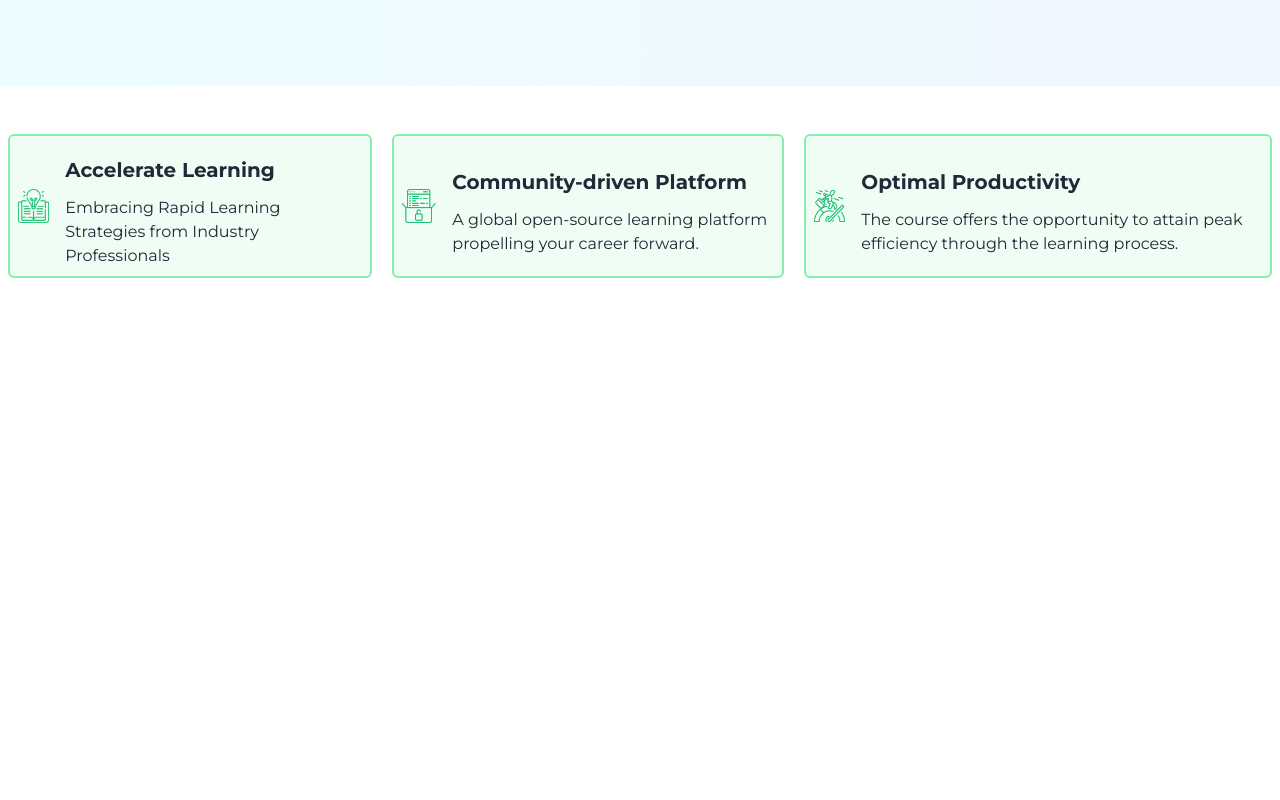
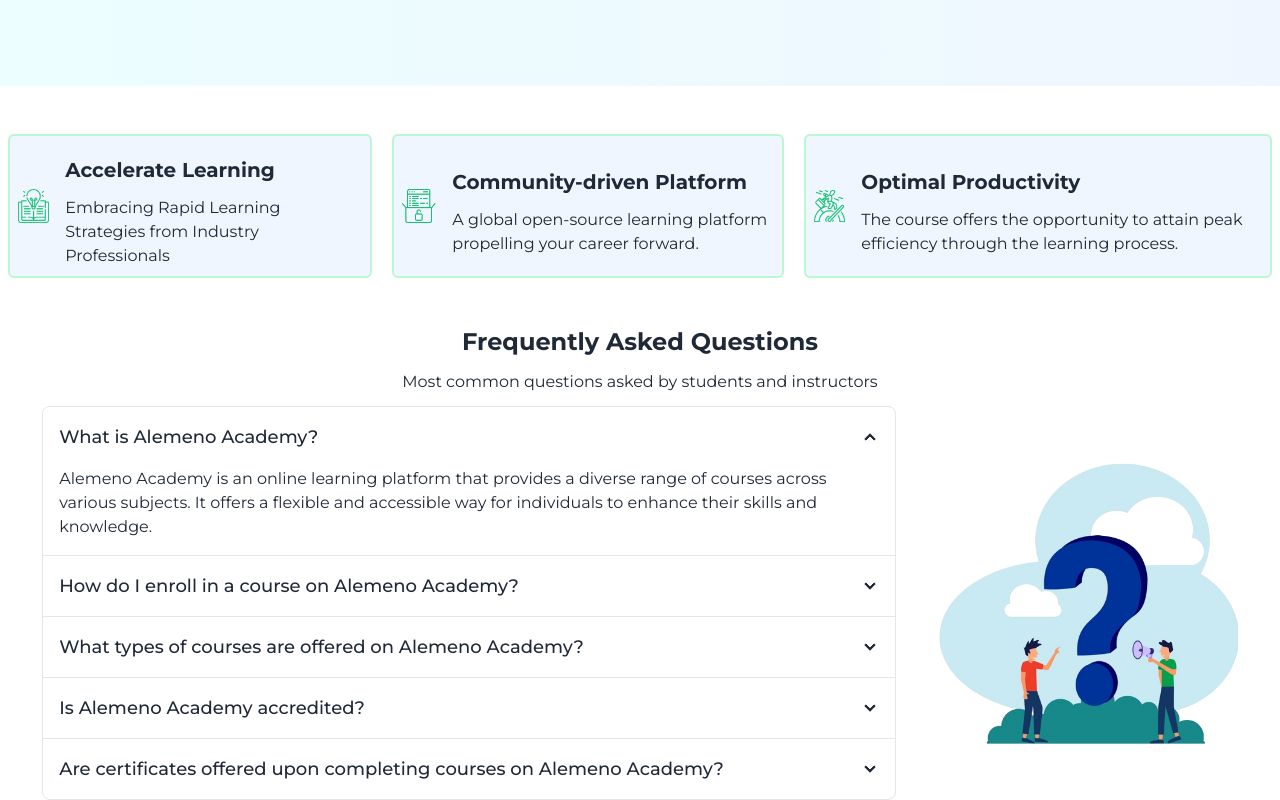
Before and after one commit to Ishtiak007/Alemeno-Academy-Client, a React (Vite) app: page / in a window 1280 px wide. Shown: the part 714-1514 px from the top of the page. Before the commit the page ends 1040 px from the top, so only its background shows below. Built offline with nearby package versions, Linux system fonts and the light colour scheme; no server answers.

Commit message:
FAQ section added to the home page

```diff
--- /dev/null
+++ b/src/Pages/Home/FAQsection/FAQsection.jsx
@@ -0,0 +1,67 @@
+import FAQsectionImage from '../../../assets/image/FAQsectionImage-removebg-preview.png'
+
+const FAQsection = () => {
+    return (
+        <div>
+            <h1 className='text-center font-bold text-2xl'>Frequently Asked Questions </h1>
+            <p className='my-3 text-center'>Most common questions asked by students and instructors</p>
+            <div className='flex justify-evenly items-center'>
+                <div className='w-2/3'>
+                    <div className="join join-vertical w-full">
+                        <div className="collapse collapse-arrow join-item border border-base-300">
+                            <input type="radio" name="my-accordion-4" checked="checked" />
+                            <div className="collapse-title text-lg font-medium">
+                                What is Alemeno Academy?
+                            </div>
+                            <div className="collapse-content">
+                                <p>Alemeno Academy is an online learning platform that provides a diverse range of courses across various subjects. It offers a flexible and accessible way for individuals to enhance their skills and knowledge.</p>
+                            </div>
+                        </div>
+                        <div className="collapse collapse-arrow join-item border border-base-300">
+                            <input type="radio" name="my-accordion-4" />
+                            <div className="collapse-title text-lg font-medium">
+                                How do I enroll in a course on Alemeno Academy?
+                            </div>
+                            <div className="collapse-content">
+                                <p>To enroll in a course on Alemeno Academy, you can create an account on their platform, browse the available courses, and follow the enrollment instructions provided for each specific course.</p>
+                            </div>
+                        </div>
+                        <div className="collapse collapse-arrow join-item border border-base-300">
+                            <input type="radio" name="my-accordion-4" />
+                            <div className="collapse-title text-lg font-medium">
+                                What types of courses are offered on Alemeno Academy?
+                            </div>
+                            <div className="collapse-content">
+                                <p>Alemeno Academy offers a wide array of courses, including but not limited to business, technology, arts, and personal development. The platform aims to cater to a diverse range of interests and learning goals.</p>
+                            </div>
+                        </div>
+                        <div className="collapse collapse-arrow join-item border border-base-300">
+                            <input type="radio" name="my-accordion-4" />
+                            <div className="collapse-title text-lg font-medium">
+                                Is Alemeno Academy accredited?
+                            </div>
+                            <div className="collapse-content">
+                                <p>Alemeno Academys accreditation status may vary depending on the courses and the institutions or instructors providing them. Its recommended to check the accreditation details provided for each course.</p>
+                            </div>
+                        </div>
+                        <div className="collapse collapse-arrow join-item border border-base-300">
+                            <input type="radio" name="my-accordion-4" />
+                            <div className="collapse-title text-lg font-medium">
+                                Are certificates offered upon completing courses on Alemeno Academy?
+                            </div>
+                            <div className="collapse-content">
+                                <p>Yes, Alemeno Academy typically provides certificates of completion for courses. The certificates can be a valuable recognition of the skills and knowledge gained through the learning experience.</p>
+                            </div>
+                        </div>
+                    </div>
+                </div>
+
+                <div>
+                    <img className='w-[300px]' src={FAQsectionImage} alt="" />
+                </div>
+            </div>
+        </div>
+    );
+};
+
+export default FAQsection;
--- a/src/Pages/Home/Feature/FeatureSection.jsx
+++ b/src/Pages/Home/Feature/FeatureSection.jsx
@@ -2,7 +2,7 @@
 
 const FeatureSection = ({ img, heading, paragraph }) => {
     return (
-        <div className="flex justify-evenly items-center gap-4 border-2 border-green-300 bg-green-50 p-2 rounded-md">
+        <div className="flex justify-evenly items-center gap-4 border-2 border-green-200 bg-blue-50 p-2 rounded-md">
             <div>
                 <figure><img src={img} alt="Shoes" /></figure>
             </div>
--- a/src/Pages/Home/Home/Home.jsx
+++ b/src/Pages/Home/Home/Home.jsx
@@ -1,6 +1,7 @@
 import { Helmet } from "react-helmet-async";
 import Banner from "../Banner/Banner";
 import Feature from "../Feature/Feature";
+import FAQsection from "../FAQsection/FAQsection";
 
 
 const Home = () => {
@@ -11,6 +12,7 @@
             </Helmet>
             <Banner></Banner>
             <Feature></Feature>
+            <FAQsection></FAQsection>
         </div>
     );
 };
```
Also changed, not shown: src/assets/image/FAQsectionImage-removebg-preview.png (added).
